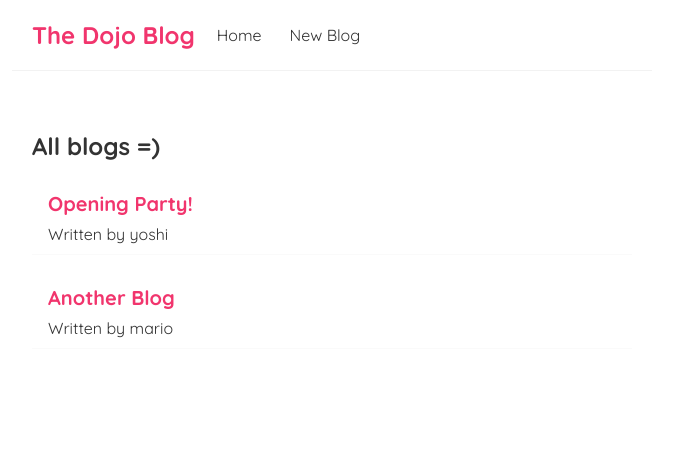
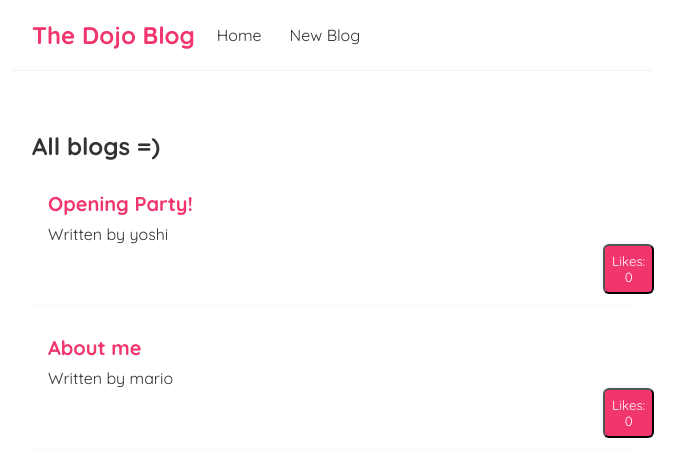
Before and after one commit to PolinaVoloboy/Dojo-blog, a React (Create React App) app: page / in a window 1280 px wide. Shown: the top 476 px of the page, without its empty margins (308-993 px from the left). Built offline with nearby package versions, Linux system fonts and the light colour scheme; data requests are answered from the project's data file.

Commit message:
added Likes button

```diff
--- a/data/db.json
+++ b/data/db.json
@@ -7,8 +7,8 @@
       "id": 2
     },
     {
-      "title": "Another Blog",
-      "body": "Hi",
+      "title": "About me",
+      "body": "Hi, my name is Mario and I'm a cool dude ^_^",
       "author": "mario",
       "id": 3
     }
--- a/src/BlogList.js
+++ b/src/BlogList.js
@@ -1,8 +1,10 @@
 import { Link } from "react-router-dom";
+import Like from "./Like";
 
 const BlogList = ({blogs, title}) => {
 //const blogs = props.blogs;
 //const title = props.title;
+
 
     return (
         <div className="blog-list">
@@ -12,8 +14,9 @@ const BlogList = ({blogs, title}) => {
                     <Link to={`/blogs/${blog.id}`}>
                         <h2>{blog.title}</h2>
                         <p>Written by {blog.author}</p>
+
                     </Link>
-
+                    <Like />
                 </div>
            )}
         </div>
--- /dev/null
+++ b/src/Like.js
@@ -0,0 +1,25 @@
+import { Component } from "react";
+
+class Like extends Component {
+    state = {
+        count: 0
+    }
+
+    incrementMe =() => {
+        console.log("give me some likes");
+        let newCount = this.state.count + 1;
+        this.setState({
+            count: newCount
+        })
+    }
+
+    render() {
+        return (
+            <div className="send-like">
+                <button onClick={this.incrementMe}>Likes: {this.state.count} </button>
+            </div>
+        )
+    }
+}
+
+export default Like;
--- a/src/index.css
+++ b/src/index.css
@@ -41,7 +41,7 @@
   border-bottom: 1px solid #fafafa;
 }
 .blog-preview:hover {
-  box-shadow: 1px 3px 5px rgba(0,0,0,0.1);
+  box-shadow: 2px 4px 10px rgba(0,0,0,0.1);
 }
 .blog-preview h2 {
   font-size: 20px;
@@ -103,3 +103,15 @@ text-decoration: none;
   border-radius: 8px;
   cursor: pointer;
 }
+
+/* like */
+.send-like button{
+
+  margin-left: 70ch;
+  background: #f1356d;
+  color: #fff;
+  border: 3;
+  padding: 7px;
+  border-radius: 6px;
+  cursor: pointer;
+}
```
